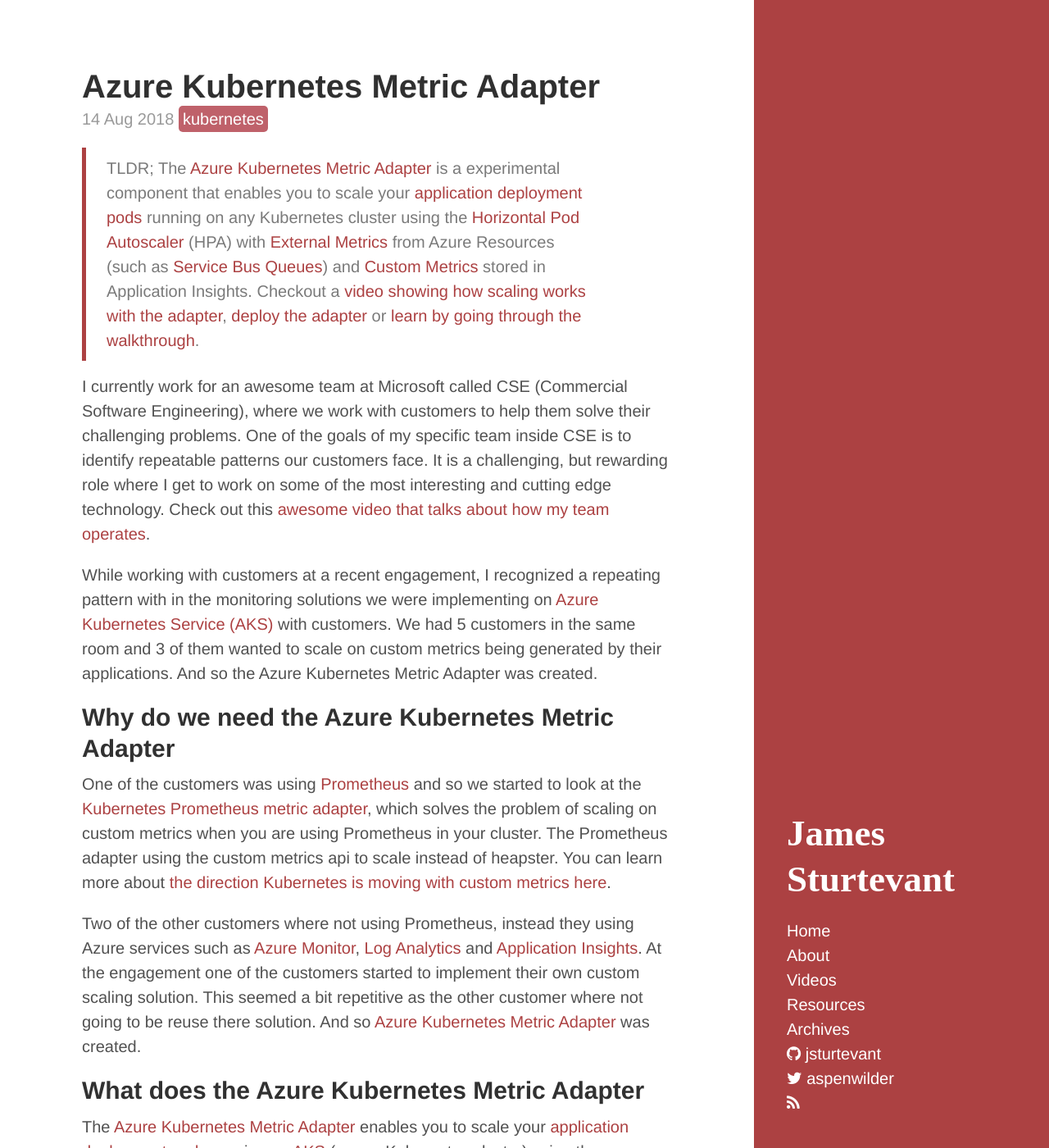
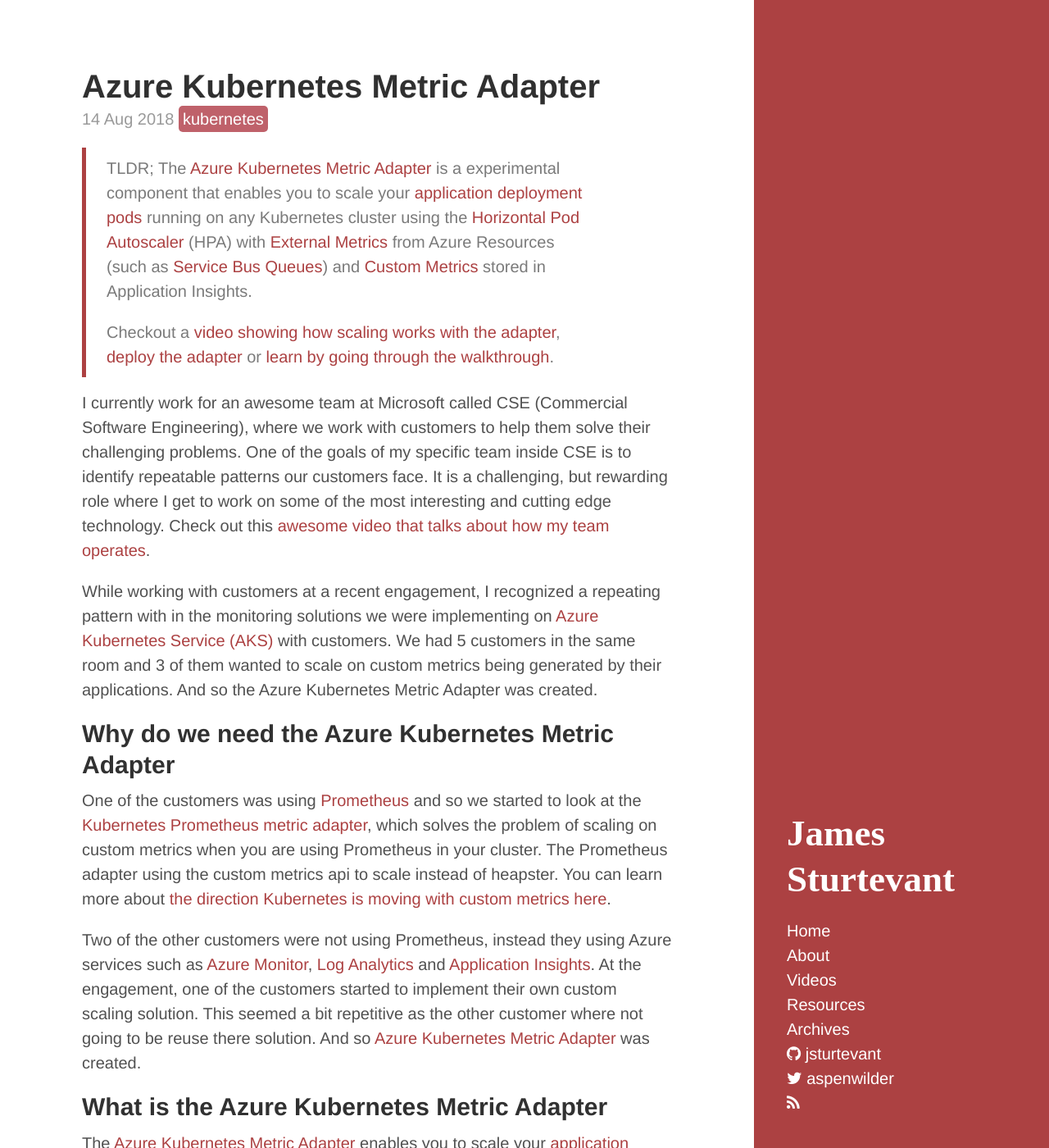
Before and after one commit to jsturtevant/jsturtevant.github.io, a Jekyll site: the page built from _posts/2018-08-14-Azure-Kubernetes-Metric-Adapter.md, in a window 1280 px wide and 1400 px high. Shown: the whole window at 82% size. Built offline with Jekyll 4.4.1, drawn with Linux system fonts in a browser that asks for light colours; nearby versions of some CDN libraries; comment, search, counter and statistics services are not loaded.

Commit message:
fix typos

```diff
--- a/_posts/2018-08-14-Azure-Kubernetes-Metric-Adapter.md
+++ b/_posts/2018-08-14-Azure-Kubernetes-Metric-Adapter.md
@@ -8,7 +8,9 @@ categories:
   - docker
 ---
 
-> TLDR;  The [Azure Kubernetes Metric Adapter](https://github.com/Azure/azure-k8s-metrics-adapter) is a experimental component that enables you to scale your [application deployment pods](https://kubernetes.io/docs/concepts/workloads/controllers/deployment/) running on any Kubernetes cluster using the [Horizontal Pod Autoscaler](https://kubernetes.io/docs/tasks/run-application/horizontal-pod-autoscale/) (HPA) with [External Metrics](#external-metrics) from Azure Resources (such as [Service Bus Queues](https://docs.microsoft.com/en-us/azure/service-bus-messaging/service-bus-dotnet-get-started-with-queues)) and [Custom Metrics](#custom-metrics) stored in Application Insights. Checkout a [video showing how scaling works with the adapter](https://www.youtube.com/watch?v=5pNpzwLLzW4&feature=youtu.be), [deploy the adapter](#deploy) or [learn by going through the walkthrough](samples/servicebus-queue/readme.md).
+> TLDR;  The [Azure Kubernetes Metric Adapter](https://github.com/Azure/azure-k8s-metrics-adapter) is a experimental component that enables you to scale your [application deployment pods](https://kubernetes.io/docs/concepts/workloads/controllers/deployment/) running on any Kubernetes cluster using the [Horizontal Pod Autoscaler](https://kubernetes.io/docs/tasks/run-application/horizontal-pod-autoscale/) (HPA) with [External Metrics](#external-metrics) from Azure Resources (such as [Service Bus Queues](https://docs.microsoft.com/en-us/azure/service-bus-messaging/service-bus-dotnet-get-started-with-queues)) and [Custom Metrics](#custom-metrics) stored in Application Insights.
+>
+> Checkout a [video showing how scaling works with the adapter](https://www.youtube.com/watch?v=5pNpzwLLzW4&feature=youtu.be), [deploy the adapter](#deploy) or [learn by going through the walkthrough](samples/servicebus-queue/readme.md).
 
 I currently work for an awesome team at Microsoft called CSE (Commercial Software Engineering), where we work with customers to help them solve their challenging problems.  One of the goals of my specific team inside CSE is to identify repeatable patterns our customers face.  It is a challenging, but rewarding role where I get to work on some of the most interesting and cutting edge technology.  Check out this [awesome video that talks about how my team operates](https://www.youtube.com/watch?v=hkSafeCoXfU&index=2&list=FLwhpLGRGQv1DqAl_bdLX-dQ).
 
@@ -17,9 +19,9 @@ While working with customers at a recent engagement, I recognized a repeating pa
 ## Why do we need the Azure Kubernetes Metric Adapter
 One of the customers was using [Prometheus](https://prometheus.io/) and so we started to look at the [Kubernetes Prometheus metric adapter](https://github.com/stefanprodan/k8s-prom-hpa), which solves the problem of scaling on custom metrics when you are using Prometheus in your cluster.  The Prometheus adapter using the custom metrics api to scale instead of heapster.  You can learn more about [the direction Kubernetes is moving with custom metrics here](https://brancz.com/2018/01/05/prometheus-vs-heapster-vs-kubernetes-metrics-apis/).
 
-Two of the other customers where not using Prometheus, instead they using Azure services such as [Azure Monitor](https://docs.microsoft.com/en-us/azure/monitoring-and-diagnostics/monitoring-get-started), [Log Analytics](https://docs.microsoft.com/en-us/azure/log-analytics/) and [Application Insights](https://docs.microsoft.com/en-us/azure/application-insights/).  At the engagement one of the customers started to implement their own custom scaling solution.  This seemed a bit repetitive as the other customer where not going to be reuse there solution.  And so [Azure Kubernetes Metric Adapter](https://github.com/Azure/azure-k8s-metrics-adapter) was created.
+Two of the other customers were not using Prometheus, instead they using Azure services such as [Azure Monitor](https://docs.microsoft.com/en-us/azure/monitoring-and-diagnostics/monitoring-get-started), [Log Analytics](https://docs.microsoft.com/en-us/azure/log-analytics/) and [Application Insights](https://docs.microsoft.com/en-us/azure/application-insights/).  At the engagement, one of the customers started to implement their own custom scaling solution.  This seemed a bit repetitive as the other customer where not going to be reuse there solution.  And so [Azure Kubernetes Metric Adapter](https://github.com/Azure/azure-k8s-metrics-adapter) was created.
 
-## What does the Azure Kubernetes Metric Adapter
+## What is the Azure Kubernetes Metric Adapter
  The [Azure Kubernetes Metric Adapter](https://github.com/Azure/azure-k8s-metrics-adapter) enables you to scale your [application deployment pods](https://kubernetes.io/docs/concepts/workloads/controllers/deployment/) running on [AKS](https://docs.microsoft.com/en-us/azure/aks/) (or any Kubernetes cluster) using the [Horizontal Pod Autoscaler](https://kubernetes.io/docs/tasks/run-application/horizontal-pod-autoscale/) (HPA) with [External Metrics](#external-metrics) from Azure Resources (such as [Service Bus Queues](https://docs.microsoft.com/en-us/azure/service-bus-messaging/service-bus-dotnet-get-started-with-queues)) and [Custom Metrics](#custom-metrics) stored in Application Insights.
 
  That is a bit of a mouth full so let's take a look at wha the solution looks like when deployed onto your cluster:
```
